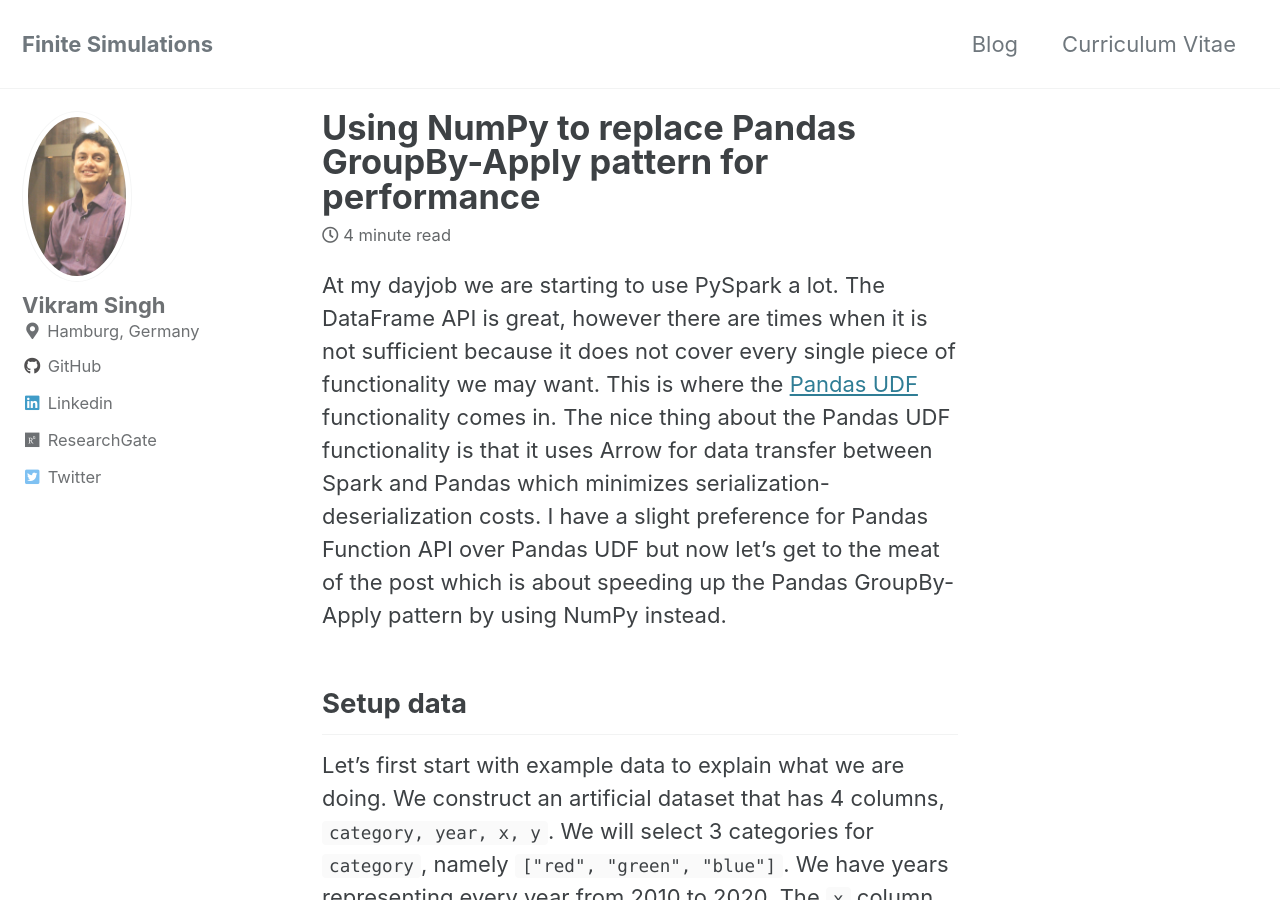
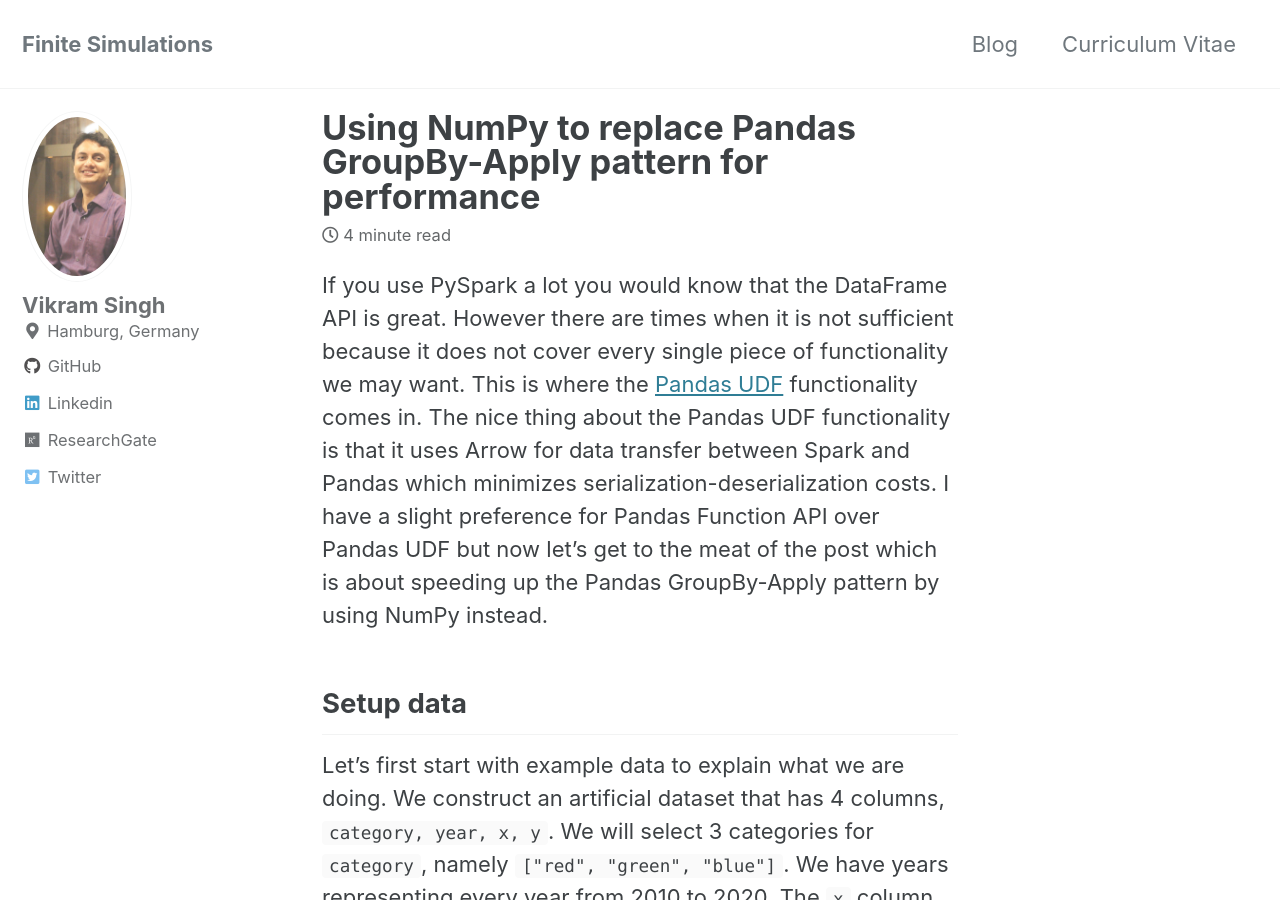
Before and after one commit to vikramsg/vikramsg.github.io, a Jekyll site: the page built from _posts/2023-05-19-blog_pandas_groupby_with_numpy.md, in a window 1280 px wide and 900 px high. Built offline with Jekyll 4.4.1, drawn with Linux system fonts in a browser that asks for light colours; cached includes are drawn as plain includes.

Commit message:
Update first line

```diff
--- a/_posts/2023-05-19-blog_pandas_groupby_with_numpy.md
+++ b/_posts/2023-05-19-blog_pandas_groupby_with_numpy.md
@@ -4,8 +4,8 @@ title:  "Using NumPy to replace Pandas GroupBy-Apply pattern for performance"
 date:   2023-05-18
 ---
 
-At my dayjob we are starting to use PySpark a lot.
-The DataFrame API is great, however there are times when it is not sufficient
+If you use PySpark a lot you would know that the DataFrame API is great.
+However there are times when it is not sufficient
 because it does not cover every single piece of functionality we may want.
 This is where the [Pandas UDF](https://spark.apache.org/docs/3.1.2/api/python/user_guide/arrow_pandas.html) functionality comes in.
 The nice thing about the Pandas UDF functionality is that it uses Arrow for data transfer
```
